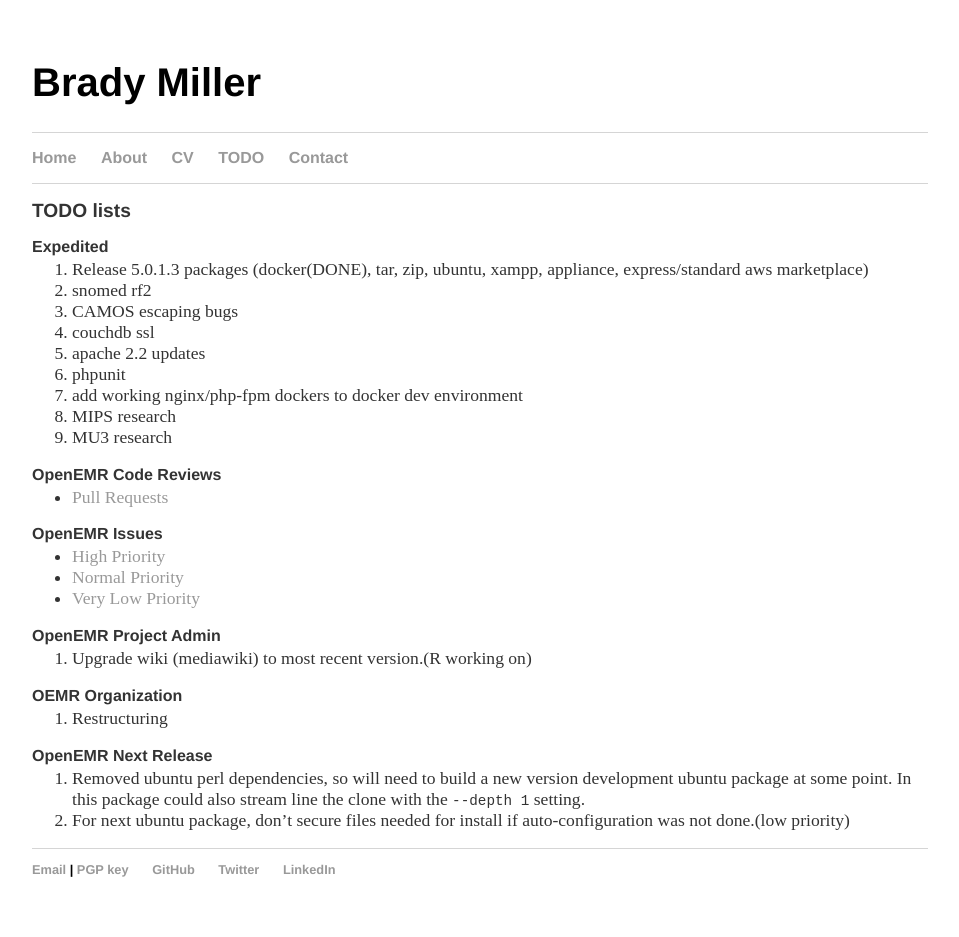
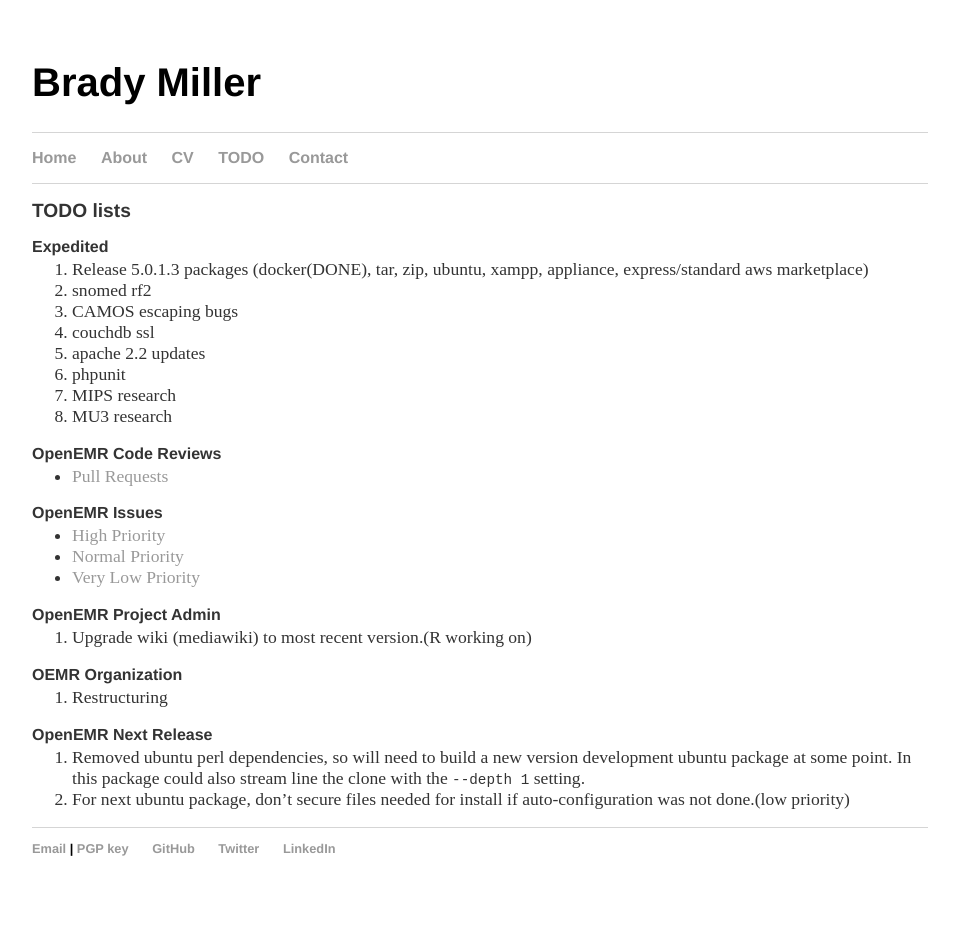
Before and after one commit to bradymiller/bradymiller.github.io, a Jekyll site: the page built from todo/index.md, in a window 1280 px wide. Shown: the whole page, without its empty margins (160-1119 px from the left). Built offline with Jekyll 4.4.1, drawn with Linux system fonts in a browser that asks for light colours; our own code applies the rules of GitHub Pages for plain Markdown files; after the commit the page ends 916 px from its top, so only the background shows below that.

Commit message:
Update index.md

```diff
--- a/todo/index.md
+++ b/todo/index.md
@@ -10,7 +10,6 @@
 1. couchdb ssl
 1. apache 2.2 updates
 1. phpunit
-1. add working nginx/php-fpm dockers to docker dev environment
 1. MIPS research
 1. MU3 research
 
```
